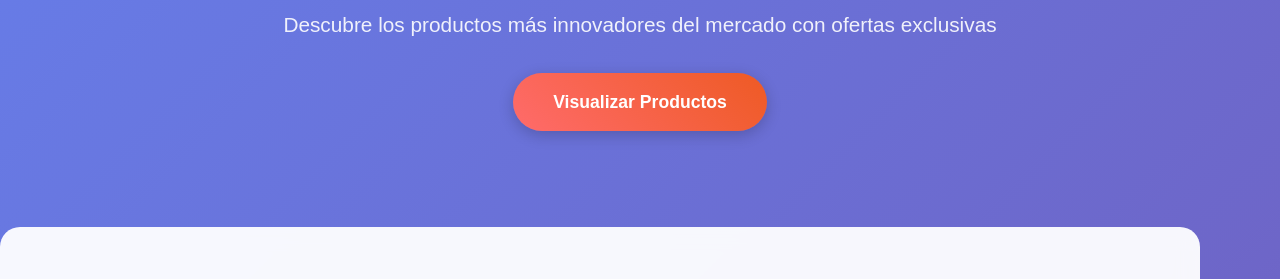
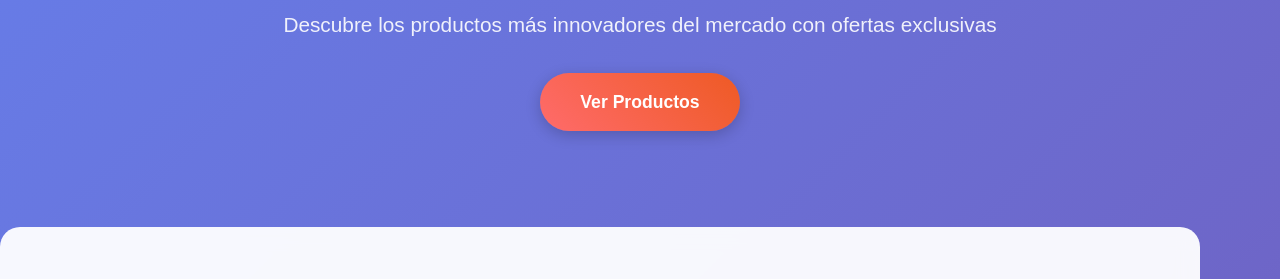
Before and after one commit to Juan-Mendoza-NTTDATA/demo-genai-community-store-frontend, a plain HTML site: page app/src/index.html in a window 1280 px wide. Shown: the part 213-492 px from the top of the page. Drawn offline with Linux system fonts and the light colour scheme.

```diff
--- a/app/src/index.html
+++ b/app/src/index.html
@@ -260,7 +260,7 @@
         <section class="hero container" id="inicio">
             <h1>Tecnología de Última Generación</h1>
             <p>Descubre los productos más innovadores del mercado con ofertas exclusivas</p>
-            <a href="#productos" class="cta-button">Visualizar Productos</a>
+            <a href="#productos" class="cta-button">Ver Productos</a>
         </section>
 
         <section class="products container" id="productos">
```
